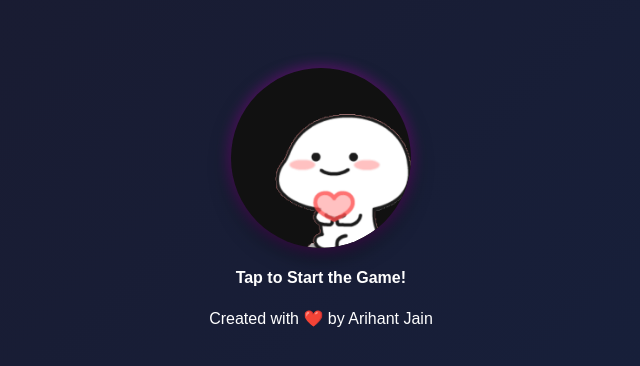
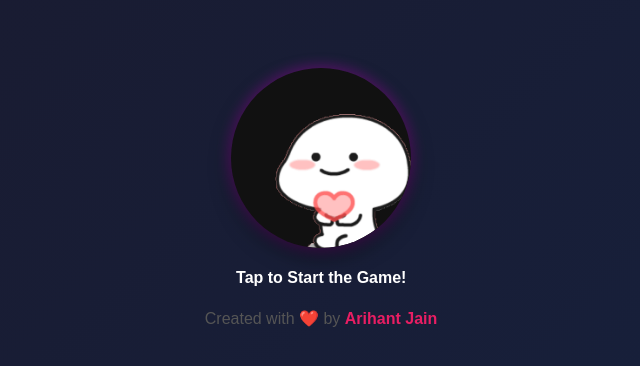
Before and after one commit to Arihant-130/memory-game, a plain HTML site: page index.html in a window 1280 px wide. Shown: the part 202-568 px from the top of the page, without its empty margins (319-959 px from the left). Drawn offline with Linux system fonts and the light colour scheme.

Commit message:
Update style.css

```diff
--- a/style.css
+++ b/style.css
@@ -178,4 +178,23 @@ button:hover {
     opacity: 1;
     transform: translateY(0);
   }
+
 }
+/* Credit line / footer styling */
+.credit {
+  text-align: center;
+  margin-top: 20px;
+  font-size: 16px;
+  color: #555;
+  font-weight: 500;
+}
+
+.credit span {
+  color: #e91e63; /* Love vibe color */
+  font-weight: bold;
+}
+
+.credit:hover {
+  color: #000;
+  transition: 0.3s;
+}
```
